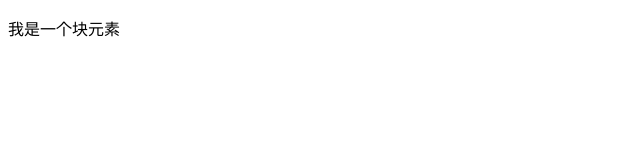
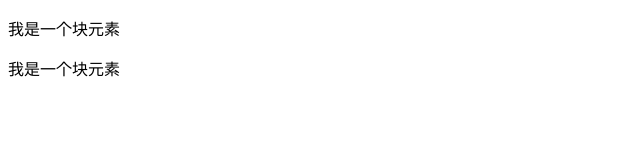
Before and after one commit to yiting0412/-----, a plain HTML site: page index.html in a window 1280 px wide. Shown: the whole page, without its empty margins (0-640 px from the left). Drawn offline with Linux system fonts and the light colour scheme.

Commit message:
再次更新数据

```diff
--- a/index.html
+++ b/index.html
@@ -10,6 +10,7 @@
 
 <body>
     <p>我是一个块元素</p>
+    <p>我是一个块元素</p>
 </body>
 
 </html>
```
